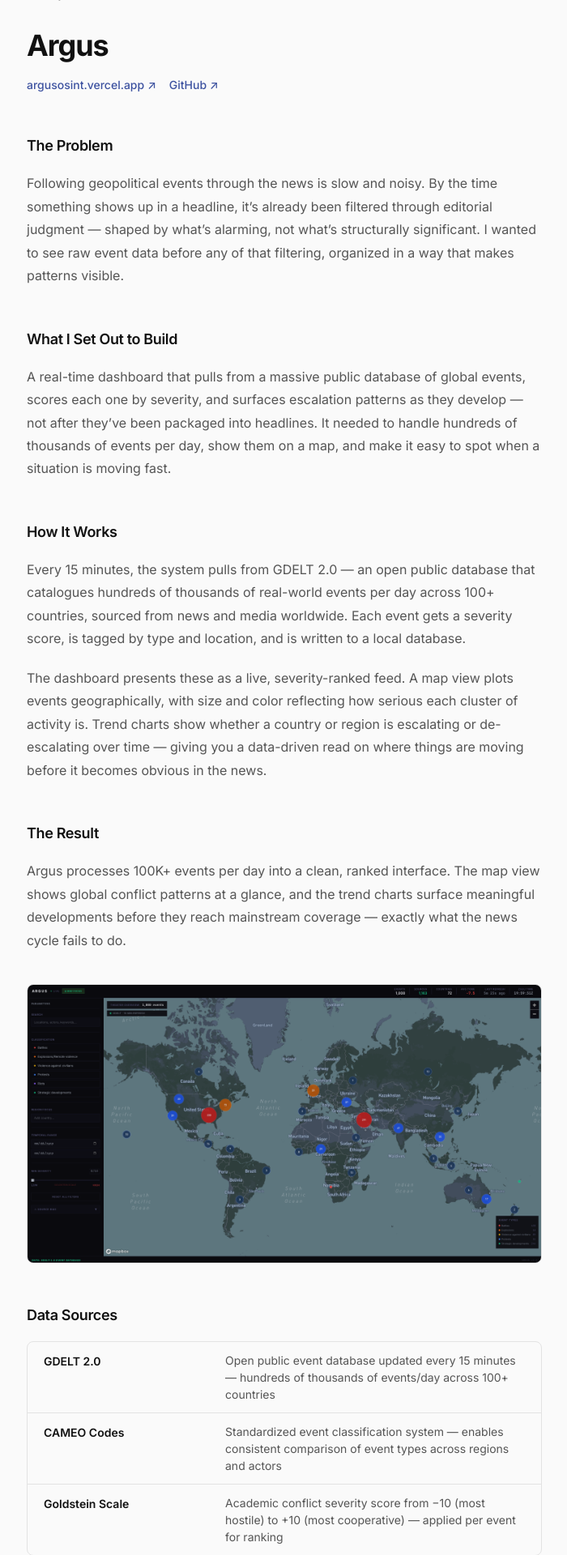
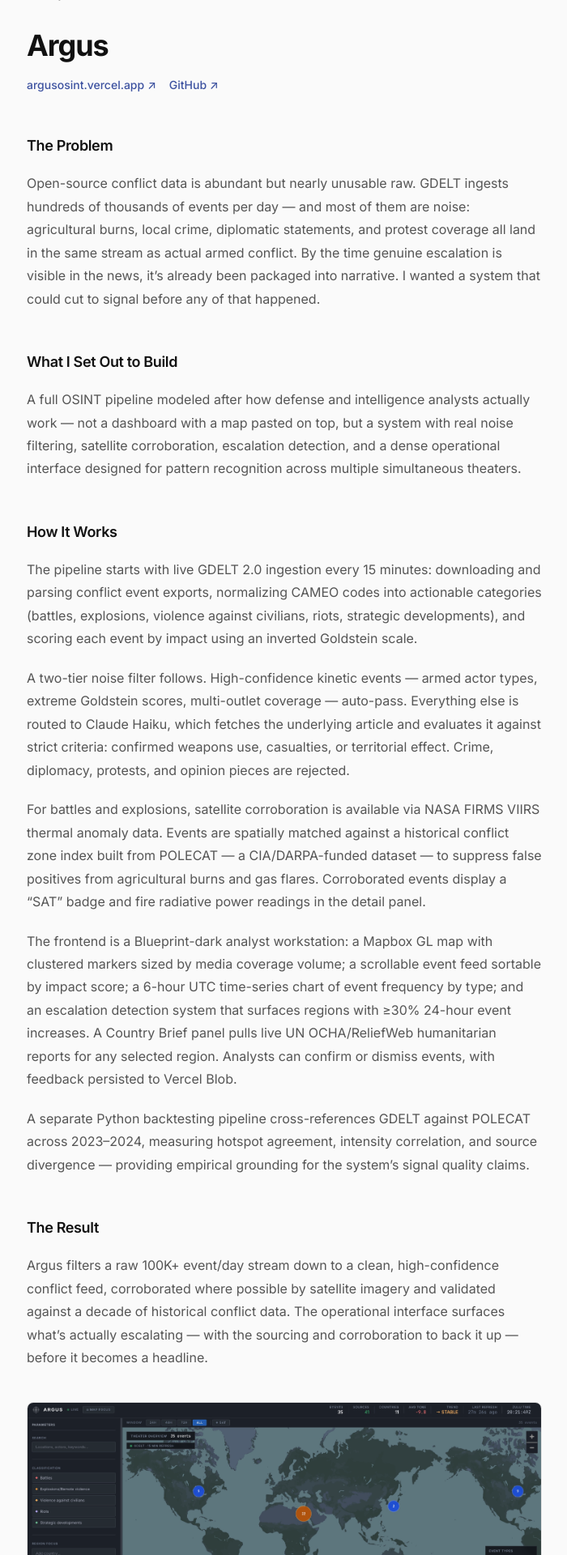
Before and after one commit to dylanglatt/dylanglatt.com, a Flask app: page /work/argus in a window 1280 px wide. Shown: the part 68-1988 px from the top of the page at 81% size, without its empty margins (289-989 px from the left). Run offline with Flask 3, Linux system fonts and the light colour scheme.

Commit message:
Update Argus copy and screenshot across all pages

```diff
--- a/templates/index.html
+++ b/templates/index.html
@@ -34,7 +34,7 @@
       <div class="case-card fade-up">
         <p class="case-card-label">Audio platform &middot; Live</p>
         <h3 class="case-card-title"><a href="{{ url_for('work_riffd') }}" style="color: inherit; text-decoration: none;">Riffd</a></h3>
-        <p class="case-card-desc">Upload a song, hear each instrument in isolation, and see the music theory behind it explained. Live at riffdlabs.com.</p>
+        <p class="case-card-desc">Upload a song, hear each instrument in isolation, and get the music theory behind it explained.</p>
         <div class="case-card-footer">
           <a href="{{ url_for('work_riffd') }}" class="case-card-cta">Read more &rarr;</a>
           <a href="https://riffdlabs.com" target="_blank" rel="noopener" class="btn btn-secondary" style="font-size: var(--text-xs); padding: var(--sp-2) var(--sp-4);">Live site &nearr;</a>
@@ -43,9 +43,9 @@
 
       <!-- Argus -->
       <div class="case-card fade-up">
-        <p class="case-card-label">Data pipeline &middot; Live</p>
+        <p class="case-card-label">OSINT platform &middot; Live</p>
         <h3 class="case-card-title"><a href="{{ url_for('work_argus') }}" style="color: inherit; text-decoration: none;">Argus</a></h3>
-        <p class="case-card-desc">A live map that tracks global conflicts and political events as they happen — you see what&rsquo;s escalating before it makes the news.</p>
+        <p class="case-card-desc">A real-time OSINT platform for tracking armed conflict. Ingests a live event stream, filters noise with AI, and corroborates incidents via satellite. Surfaces escalation before it reaches the news.</p>
         <div class="case-card-footer">
           <a href="{{ url_for('work_argus') }}" class="case-card-cta">Read more &rarr;</a>
           <a href="https://argusosint.vercel.app" target="_blank" rel="noopener" class="btn btn-secondary" style="font-size: var(--text-xs); padding: var(--sp-2) var(--sp-4);">Live site &nearr;</a>
--- a/templates/work_argus.html
+++ b/templates/work_argus.html
@@ -1,7 +1,7 @@
 {% extends "base.html" %}
 
 {% block title %}Argus — Dylan Glatt{% endblock %}
-{% block description %}I designed and deployed a real-time dashboard that tracks global conflict events as they happen — before they reach the news.{% endblock %}
+{% block description %}A real-time OSINT platform that ingests GDELT 2.0, filters noise with Claude Haiku, corroborates events via NASA satellite data, and surfaces armed conflict escalation before it reaches the news.{% endblock %}
 
 {% block content %}
 
@@ -23,75 +23,114 @@
 
       <h2>The Problem</h2>
       <p>
-        Following geopolitical events through the news is slow and noisy. By the time something shows
-        up in a headline, it&rsquo;s already been filtered through editorial judgment&nbsp;&mdash; shaped by
-        what&rsquo;s alarming, not what&rsquo;s structurally significant. I wanted to see raw event data
-        before any of that filtering, organized in a way that makes patterns visible.
+        Open-source conflict data is abundant but nearly unusable raw. GDELT ingests hundreds of
+        thousands of events per day&nbsp;&mdash; and most of them are noise: agricultural burns, local crime,
+        diplomatic statements, and protest coverage all land in the same stream as actual armed conflict.
+        By the time genuine escalation is visible in the news, it&rsquo;s already been packaged into narrative.
+        I wanted a system that could cut to signal before any of that happened.
       </p>
 
       <h2>What I Set Out to Build</h2>
       <p>
-        A real-time dashboard that pulls from a massive public database of global events, scores each
-        one by severity, and surfaces escalation patterns as they develop&nbsp;&mdash; not after they&rsquo;ve
-        been packaged into headlines. It needed to handle hundreds of thousands of events per day,
-        show them on a map, and make it easy to spot when a situation is moving fast.
+        A full OSINT pipeline modeled after how defense and intelligence analysts actually work&nbsp;&mdash;
+        not a dashboard with a map pasted on top, but a system with real noise filtering, satellite
+        corroboration, escalation detection, and a dense operational interface designed for pattern
+        recognition across multiple simultaneous theaters.
       </p>
 
       <h2>How It Works</h2>
       <p>
-        Every 15 minutes, the system pulls from GDELT 2.0&nbsp;&mdash; an open public database that
-        catalogues hundreds of thousands of real-world events per day across 100+ countries, sourced
-        from news and media worldwide. Each event gets a severity score, is tagged by type and location,
-        and is written to a local database.
+        The pipeline starts with live GDELT 2.0 ingestion every 15 minutes: downloading and parsing
+        conflict event exports, normalizing CAMEO codes into actionable categories (battles, explosions,
+        violence against civilians, riots, strategic developments), and scoring each event by impact
+        using an inverted Goldstein scale.
       </p>
       <p>
-        The dashboard presents these as a live, severity-ranked feed. A map view plots events
-        geographically, with size and color reflecting how serious each cluster of activity is.
-        Trend charts show whether a country or region is escalating or de-escalating over time&nbsp;&mdash;
-        giving you a data-driven read on where things are moving before it becomes obvious in the news.
+        A two-tier noise filter follows. High-confidence kinetic events&nbsp;&mdash; armed actor types, extreme
+        Goldstein scores, multi-outlet coverage&nbsp;&mdash; auto-pass. Everything else is routed to Claude
+        Haiku, which fetches the underlying article and evaluates it against strict criteria: confirmed
+        weapons use, casualties, or territorial effect. Crime, diplomacy, protests, and opinion pieces
+        are rejected.
+      </p>
+      <p>
+        For battles and explosions, satellite corroboration is available via NASA FIRMS VIIRS thermal
+        anomaly data. Events are spatially matched against a historical conflict zone index built from
+        POLECAT&nbsp;&mdash; a CIA/DARPA-funded dataset&nbsp;&mdash; to suppress false positives from agricultural burns
+        and gas flares. Corroborated events display a &ldquo;SAT&rdquo; badge and fire radiative power readings
+        in the detail panel.
+      </p>
+      <p>
+        The frontend is a Blueprint-dark analyst workstation: a Mapbox GL map with clustered markers
+        sized by media coverage volume; a scrollable event feed sortable by impact score; a 6-hour UTC
+        time-series chart of event frequency by type; and an escalation detection system that surfaces
+        regions with &ge;30% 24-hour event increases. A Country Brief panel pulls live UN OCHA/ReliefWeb
+        humanitarian reports for any selected region. Analysts can confirm or dismiss events, with
+        feedback persisted to Vercel Blob.
+      </p>
+      <p>
+        A separate Python backtesting pipeline cross-references GDELT against POLECAT across 2023&ndash;2024,
+        measuring hotspot agreement, intensity correlation, and source divergence&nbsp;&mdash; providing
+        empirical grounding for the system&rsquo;s signal quality claims.
       </p>
 
       <h2>The Result</h2>
       <p>
-        Argus processes 100K+ events per day into a clean, ranked interface. The map view shows global
-        conflict patterns at a glance, and the trend charts surface meaningful developments before they
-        reach mainstream coverage&nbsp;&mdash; exactly what the news cycle fails to do.
+        Argus filters a raw 100K+ event/day stream down to a clean, high-confidence conflict feed,
+        corroborated where possible by satellite imagery and validated against a decade of historical
+        conflict data. The operational interface surfaces what&rsquo;s actually escalating&nbsp;&mdash; with the
+        sourcing and corroboration to back it up&nbsp;&mdash; before it becomes a headline.
       </p>
 
       <!-- Screenshot at the bottom as proof -->
       <div class="product-screenshot" style="margin-top: var(--sp-10);">
-        <img src="{{ url_for('static', filename='img/argus-map.png') }}" alt="Argus — live global conflict event map with severity clustering and real-time data">
+        <img src="{{ url_for('static', filename='img/argus-map.jpg') }}" alt="Argus — live global conflict event map with severity clustering and real-time data">
       </div>
 
       <h2>Data Sources</h2>
       <div class="tech-stack">
         <div class="tech-item">
           <span class="tech-name">GDELT 2.0</span>
-          <span class="tech-desc">Open public event database updated every 15 minutes &mdash; hundreds of thousands of events/day across 100+ countries</span>
+          <span class="tech-desc">Open public event database updated every 15 minutes &mdash; hundreds of thousands of events/day across 100+ countries, sourced from global media</span>
         </div>
         <div class="tech-item">
-          <span class="tech-name">CAMEO Codes</span>
-          <span class="tech-desc">Standardized event classification system &mdash; enables consistent comparison of event types across regions and actors</span>
+          <span class="tech-name">POLECAT</span>
+          <span class="tech-desc">CIA/DARPA-funded political event dataset &mdash; used to build the historical conflict zone index for satellite corroboration and false positive suppression</span>
         </div>
         <div class="tech-item">
-          <span class="tech-name">Goldstein Scale</span>
-          <span class="tech-desc">Academic conflict severity score from &minus;10 (most hostile) to +10 (most cooperative) &mdash; applied per event for ranking</span>
+          <span class="tech-name">NASA FIRMS VIIRS</span>
+          <span class="tech-desc">Near-real-time satellite thermal anomaly data &mdash; spatially matched to battle and explosion events for independent corroboration</span>
+        </div>
+        <div class="tech-item">
+          <span class="tech-name">UN OCHA / ReliefWeb</span>
+          <span class="tech-desc">Live humanitarian situation reports pulled per country &mdash; surfaced in the Country Brief panel for selected regions</span>
+        </div>
+        <div class="tech-item">
+          <span class="tech-name">CAMEO + Goldstein Scale</span>
+          <span class="tech-desc">Standardized event classification and severity scoring &mdash; CAMEO codes normalized into actionable categories, Goldstein inverted for impact ranking</span>
         </div>
       </div>
 
       <h2>Stack</h2>
       <div class="tech-stack">
         <div class="tech-item">
-          <span class="tech-name">Python + Pandas</span>
-          <span class="tech-desc">Scheduled ingestion pipeline &mdash; parses, normalizes, deduplicates, and stores each GDELT export</span>
+          <span class="tech-name">React 19 + Mapbox GL JS</span>
+          <span class="tech-desc">Frontend analyst workstation &mdash; clustered event map, sortable feed, 6-hour time-series chart, and escalation detection UI</span>
         </div>
         <div class="tech-item">
-          <span class="tech-name">Mapbox</span>
-          <span class="tech-desc">Interactive geospatial map with event clustering and severity-encoded visual encoding</span>
+          <span class="tech-name">Express.js</span>
+          <span class="tech-desc">API layer serving ingested events, corroboration data, and analyst feedback endpoints</span>
         </div>
         <div class="tech-item">
-          <span class="tech-name">Flask + SQLite</span>
-          <span class="tech-desc">Python backend with structured event storage, query layer, and dashboard UI</span>
+          <span class="tech-name">Claude Haiku (Anthropic API)</span>
+          <span class="tech-desc">Second-tier noise filter &mdash; evaluates fetched article excerpts against strict kinetic event criteria, rejecting crime, diplomacy, and non-conflict content</span>
+        </div>
+        <div class="tech-item">
+          <span class="tech-name">Python data pipeline</span>
+          <span class="tech-desc">Scheduled GDELT ingestion, normalization, satellite matching, and 2023&ndash;2024 backtesting against POLECAT</span>
+        </div>
+        <div class="tech-item">
+          <span class="tech-name">Vercel + Vercel Blob</span>
+          <span class="tech-desc">Deployment and analyst feedback persistence</span>
         </div>
       </div>
     </div>
```
Also changed, not shown: templates/work.html (+9 -6 lines), static/img/argus-map.jpg (added), static/img/argus-map.png (deleted).
